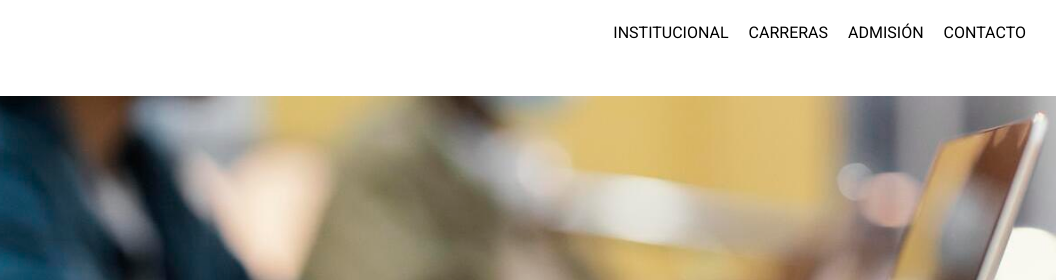
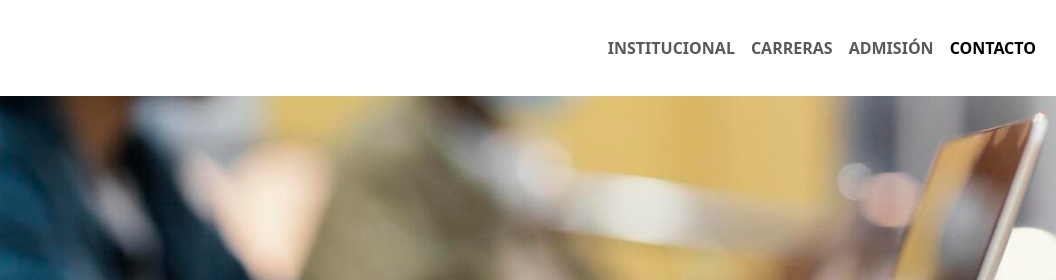
Before and after one commit to ggarcia1891/PFGarcia, a plain HTML site: page contacto.html in a window 1280 px wide. Shown: the top 280 px of the page, 224-1280 px from the left. Drawn offline with nearby package versions, Linux system fonts and the light colour scheme.

Commit message:
segunda pre entrega

```diff
--- a/contacto.html
+++ b/contacto.html
@@ -17,15 +17,30 @@
 
             <a href="./index.html" title="Inicio"><img src="./assets/logo2.png" class="logo" alt="Inicio"></a>
 
-            <nav class="menu">
-                <ul>
-                    <li><a href="./institucional.html">INSTITUCIONAL</a></li>
-                    <li><a href="./carreras.html">CARRERAS</a></li>
-                    <li><a href="./admision.html">ADMISIÓN</a></li>
-                    <li><a href="./contacto.html">CONTACTO</a></li>
-                </ul>
-            </nav>
 
+            <nav class="navbar navbar-expand-lg">
+                <div class="container-fluid">
+                  <button class="navbar-toggler" type="button" data-bs-toggle="collapse" data-bs-target="#navbarNav" aria-controls="navbarNav" aria-expanded="false" aria-label="Toggle navigation">
+                    <span class="navbar-toggler-icon"></span>
+                  </button>
+                  <div class="collapse navbar-collapse" id="navbarNav">
+                    <ul class="navbar-nav">
+                      <li class="nav-item">
+                        <a class="nav-link" href="./institucional.html">INSTITUCIONAL</a>
+                      </li>
+                      <li class="nav-item">
+                        <a class="nav-link" href="./carreras.html">CARRERAS</a>
+                      </li>
+                      <li class="nav-item">
+                        <a class="nav-link" href="./admision.html">ADMISIÓN</a>
+                      </li>
+                      <li class="nav-item">
+                        <a class="nav-link active" aria-current="page" href="./contacto.html">CONTACTO</a>
+                      </li>
+                    </ul>
+                  </div>
+                </div>
+              </nav>
         </header>
 
 <main>
--- a/css/style.css
+++ b/css/style.css
@@ -27,32 +27,9 @@ font-family: 'Roboto', sans-serif;
 }
 
 
-
-
-.menu a {
-    color: #000000;
-    text-decoration: none;
-    font-size: 16px;
-    line-height: normal;
-    font-family: 'Roboto', sans-serif;
-    padding: 10px;
-}
-
-
-
-.menu ul {
-    display: flex;
-    flex-wrap: wrap;
-    flex-direction:row;
-    list-style: none;
-    text-decoration: none;
-    margin-left: 200px;
-    padding: 20px;
-}
-
-.menu a:hover {
-    color: rgb(0, 80, 130);
-    line-height: 5px;
+header .navbar .navbar-nav .nav-item .nav-link,
+header .navbar .navbar-brand{
+    font-weight:600;
 }
 
 
```
Also changed, not shown: admision.html (+23 -8 lines), carreras.html (+23 -8 lines), index.html (+24 -9 lines), institucional.html (+23 -8 lines).
